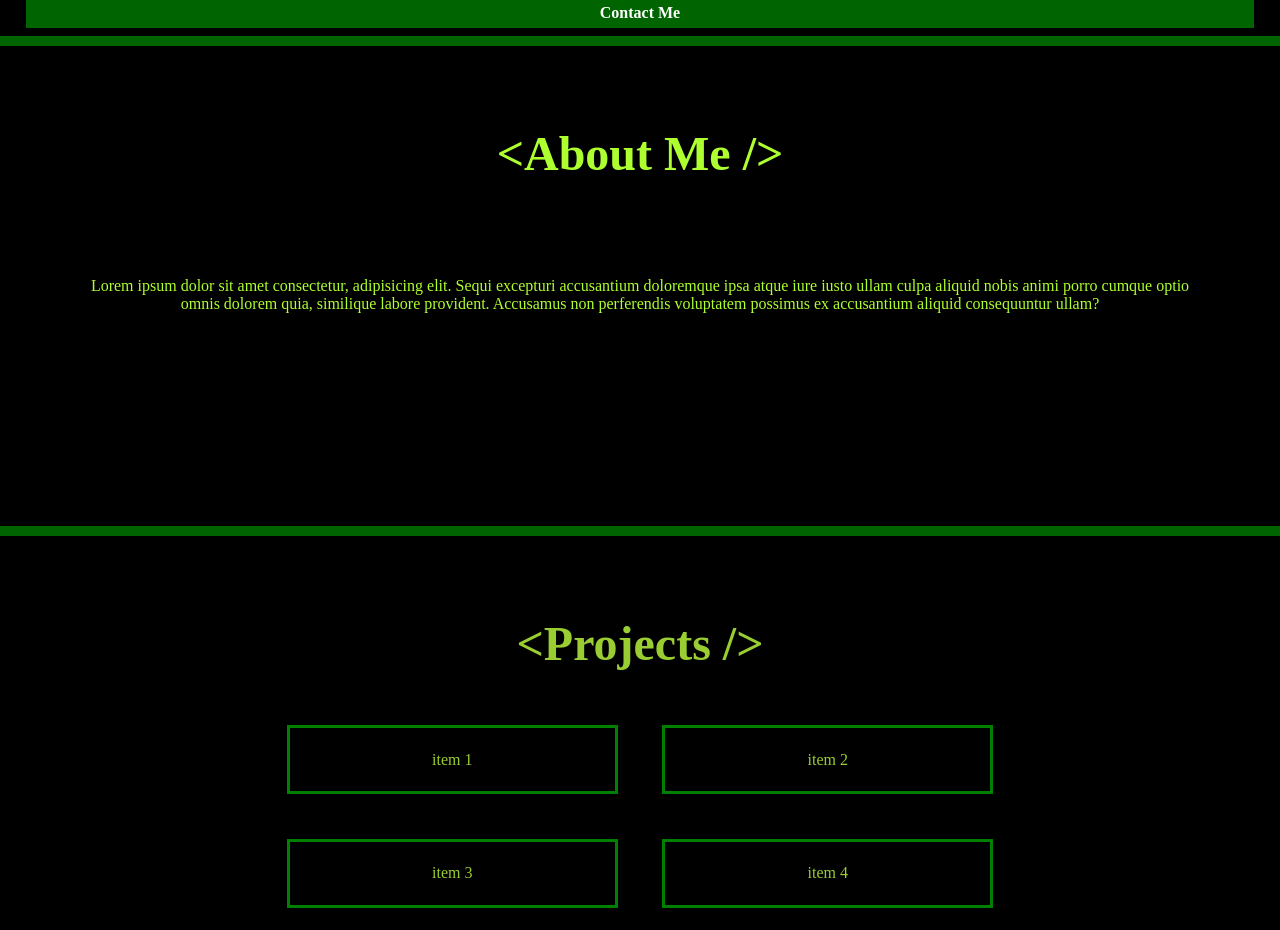
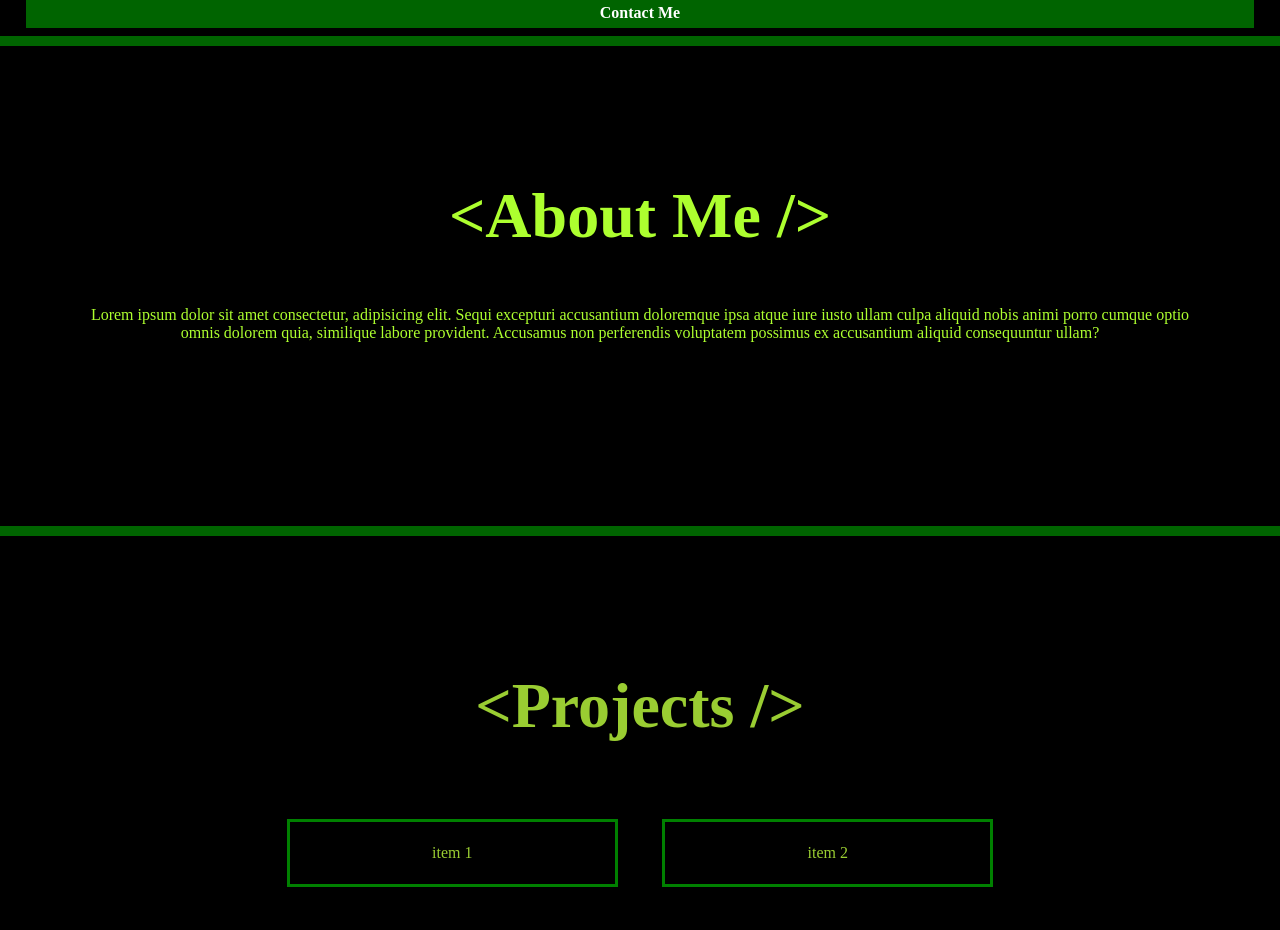
Before and after one commit to codiemaureen/codieCodes, a Next.js app: page / in a window 1280 px wide. Shown: the part 420-1350 px from the top of the page. Built offline with nearby package versions, Linux system fonts and the light colour scheme.

Commit message:
Removing class to support global styling

```diff
--- a/src/app/component/AboutMe.jsx
+++ b/src/app/component/AboutMe.jsx
@@ -3,7 +3,7 @@ import styles from './AboutMe.module.css';
 const AboutMe = () => {
   return (
     <div className={styles.aboutMe}>
-      <h2 className={styles.aboutHeader}>{`<About Me />`}</h2>
+      <h2>{`<About Me />`}</h2>
       <p>Lorem ipsum dolor sit amet consectetur, adipisicing elit. Sequi excepturi accusantium doloremque ipsa atque iure iusto ullam culpa aliquid nobis animi porro cumque optio omnis dolorem quia, similique labore provident. Accusamus non perferendis voluptatem possimus ex accusantium aliquid consequuntur ullam?</p>
     </div>
   )
--- a/src/app/component/Projects.jsx
+++ b/src/app/component/Projects.jsx
@@ -3,7 +3,7 @@ import styles from "./Projects.module.css";
 const Projects = () => {
   return (
     <div className={styles.projects}>
-      <h2 className={styles.projectsHeader}>{`<Projects />`}</h2>
+      <h2>{`<Projects />`}</h2>
       <div className={styles.projectsContainer}>
        <item className={styles.projectsItems}>item 1</item>
        <item className={styles.projectsItems}>item 2</item>
```
